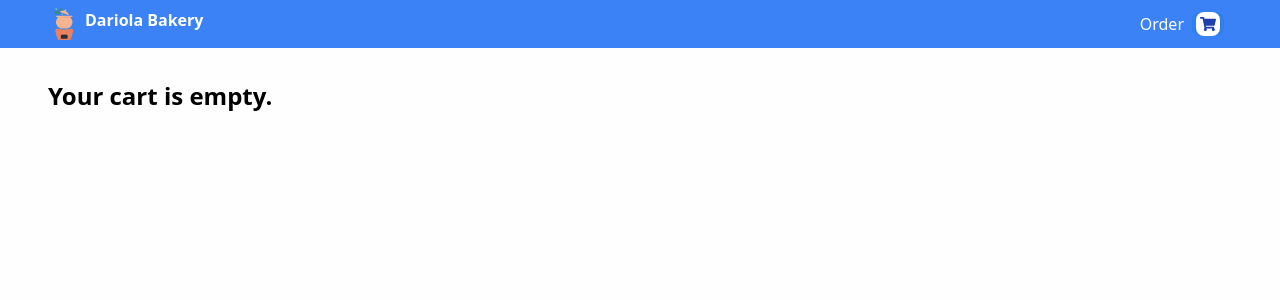
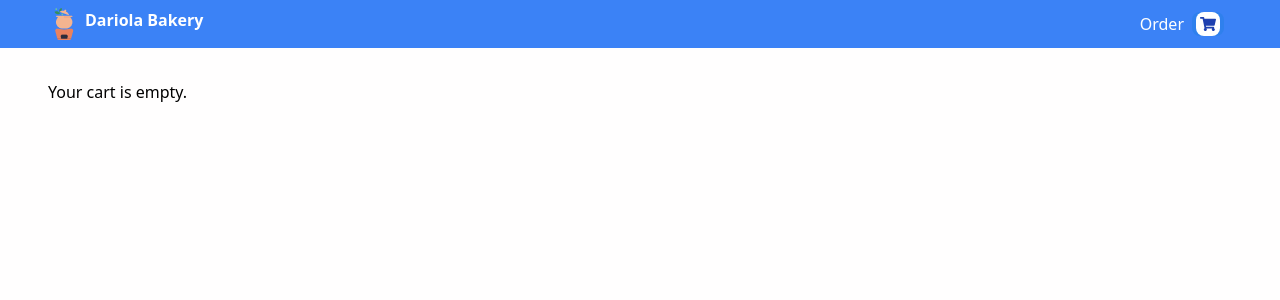
Before and after one commit to Segzyp1000/dariolaBananaBread, a React (Vite) app: page /cartpage in a window 1280 px wide. Shown: the top 300 px of the page. Built offline with nearby package versions, Linux system fonts and the light colour scheme.

Commit message:
added new footer font

```diff
--- a/src/pages/CartPage.jsx
+++ b/src/pages/CartPage.jsx
@@ -111,7 +111,7 @@ const CartPage = () => {
           </div>
         </div>
       ) : (
-        <p className="font-semibold text-2xl space-y-12">Your cart is empty.</p>
+        <p className=" space-y-12">Your cart is empty.</p>
       )}
     </div>
   );
```
